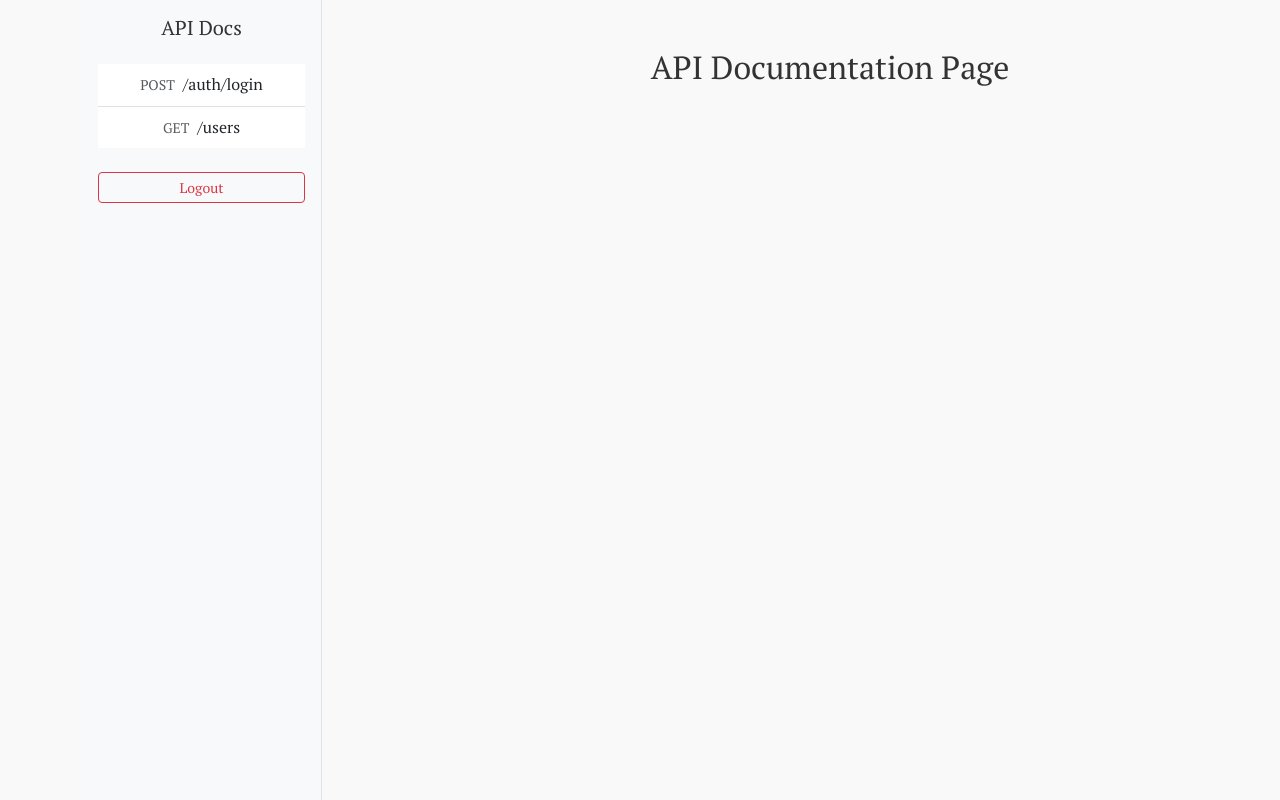
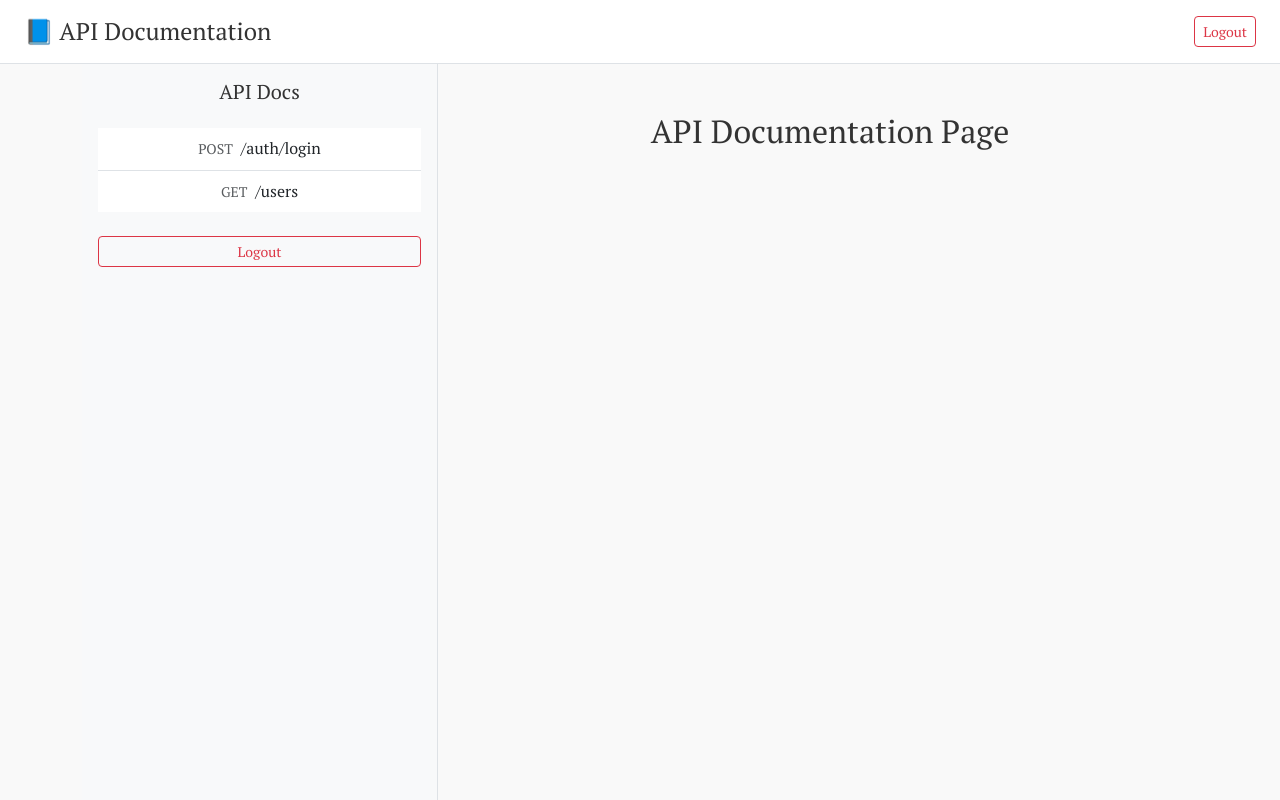
Before and after one commit to jyuupyuro/apidocumentation, a Vue app: page /docs in a window 1280 px wide. Built offline with nearby package versions, Linux system fonts and the light colour scheme; sample sign-in values are in the browser's storage.

Commit message:
update and add new css

```diff
--- a/src/assets/styles/login.scss
+++ b/src/assets/styles/login.scss
@@ -8,15 +8,10 @@
 
     &__glass {
         background: rgba(255, 255, 255, 0.1);
-        /* translucent white */
         backdrop-filter: blur(15px);
-        /* frosted glass effect */
         -webkit-backdrop-filter: blur(15px);
-        /* Safari support */
         border-radius: 20px;
-        /* rounded corners */
         box-shadow: 0 8px 32px rgba(0, 0, 0, 0.2);
-        /* subtle shadow */
         padding: 2rem;
         color: white;
     }
--- a/src/assets/styles/main.scss
+++ b/src/assets/styles/main.scss
@@ -4,6 +4,7 @@
 // 2. Import optional Bootstrap variable overrides
 @import "../styles/bootstrap-overrides.scss";
 @import "../styles/login.scss";
+@import "../styles/sidenav.scss";
 
 // 3. Global styles
 body {
@@ -31,6 +32,10 @@ code {
   font-size: 0.95em;
 }
 
+.appshell{
+  height: 100%;
+}
+
 button {
   font-weight: 500;
 }
--- /dev/null
+++ b/src/assets/styles/sidenav.scss
@@ -0,0 +1,5 @@
+.sidenav {
+    &__container {
+        min-width: 240px;
+    }
+}
--- a/src/layout/AppShell.vue
+++ b/src/layout/AppShell.vue
@@ -1,17 +1,24 @@
 <template>
-  <b-container style="min-height: 100vh">
+  <div class="d-flex flex-column" style="height: 100vh">
+    <!-- Header -->
+    <Header />
+    <!-- Main Content Area -->
+    <b-container class="appshell">
+      <b-row class="h-100">
         <!-- Sidebar -->
-    <b-row>
         <b-col md="4">
           <Sidebar />
         </b-col>
+        <!-- Main Content -->
         <b-col md="8">
           <slot /> <!-- or router-view if you're not nesting -->
         </b-col>
       </b-row>
     </b-container>
+  </div>
 </template>
 
 <script setup>
 import Sidebar from './Sidebar.vue';
+import Header from './Header.vue';
 </script>
--- /dev/null
+++ b/src/layout/Header.vue
@@ -0,0 +1,20 @@
+<template>
+    <header class="d-flex justify-content-between align-items-center px-4 py-3 bg-white border-bottom ">
+      <h4 class="m-0">📘 API Documentation</h4>
+      <b-button size="sm" variant="outline-danger" @click="handleLogout">
+        Logout
+      </b-button>
+    </header>
+  </template>
+
+  <script setup>
+  import { useRouter } from 'vue-router';
+  import { logout as clearSession } from '@/store/auth'; // rename to avoid conflict
+
+  const router = useRouter();
+
+  const handleLogout = () => {
+    clearSession();         // remove token
+    router.push('/login');  // redirect
+  };
+  </script>
--- a/src/layout/Sidebar.vue
+++ b/src/layout/Sidebar.vue
@@ -1,7 +1,6 @@
 <template>
-  <div class="bg-light border-end p-3" style="width: 240px; min-height: 100vh;">
+  <div class="bg-light border-end p-3 sidebar__container h-100">
     <h5 class="mb-4">API Docs</h5>
-
     <b-list-group flush>
       <router-link v-for="api in apiDocs" :key="api.id" :to="{ name: 'Docs', query: { endpoint: api.id } }"
         class="list-group-item list-group-item-action" :class="{ active: api.id === $route.query.endpoint }">
@@ -9,7 +8,6 @@
         <span>{{ api.path }}</span>
       </router-link>
     </b-list-group>
-
     <b-button variant="outline-danger" size="sm" class="mt-4 w-100" @click="logoutUser">
       Logout
     </b-button>
--- a/src/views/Login.vue
+++ b/src/views/Login.vue
@@ -5,7 +5,7 @@
       <b-form class="d-flex flex-column gap-3" @submit.prevent="handleLogin">
         <div class="d-flex flex-column align-items-start gap-1">
           <label for="email">Username</label>
-          <b-form-input class="bg-light" id="email" v-model="email" type="email" placeholder="Enter email" required />
+          <b-form-input class="bg-light" id="username" v-model="username" placeholder="Enter Username" required />
         </div>
         <div class="d-flex flex-column align-items-start gap-1">
           <label for="password">Password</label>
@@ -22,12 +22,12 @@ import { ref } from 'vue';
 import { useRouter } from 'vue-router';
 import { login } from '@/store/auth';
 
-const email = ref('');
+const username = ref('');
 const password = ref('');
 const router = useRouter();
 
 const handleLogin = () => {
-  if (email.value === 'admin@example.com' && password.value === '123456') {
+  if (username.value === 'admin' && password.value === 'qwe123') {
     login('fake-token'); // sets localStorage AND updates reactive state
     router.push('/docs');
   } else {
```
Also changed, not shown: src/components/HelloWorld.vue (deleted, +0 -43 lines). Lines whose indentation alone changed are shown as unchanged.
